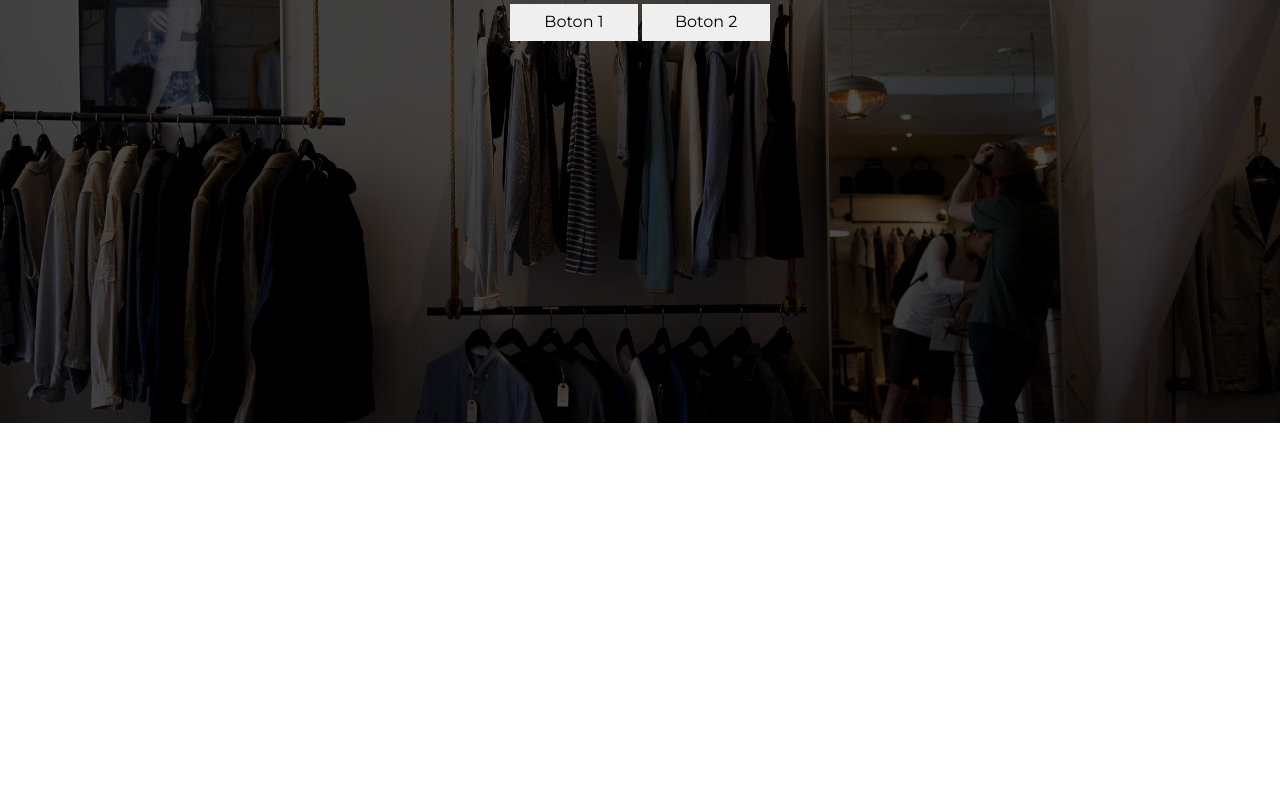
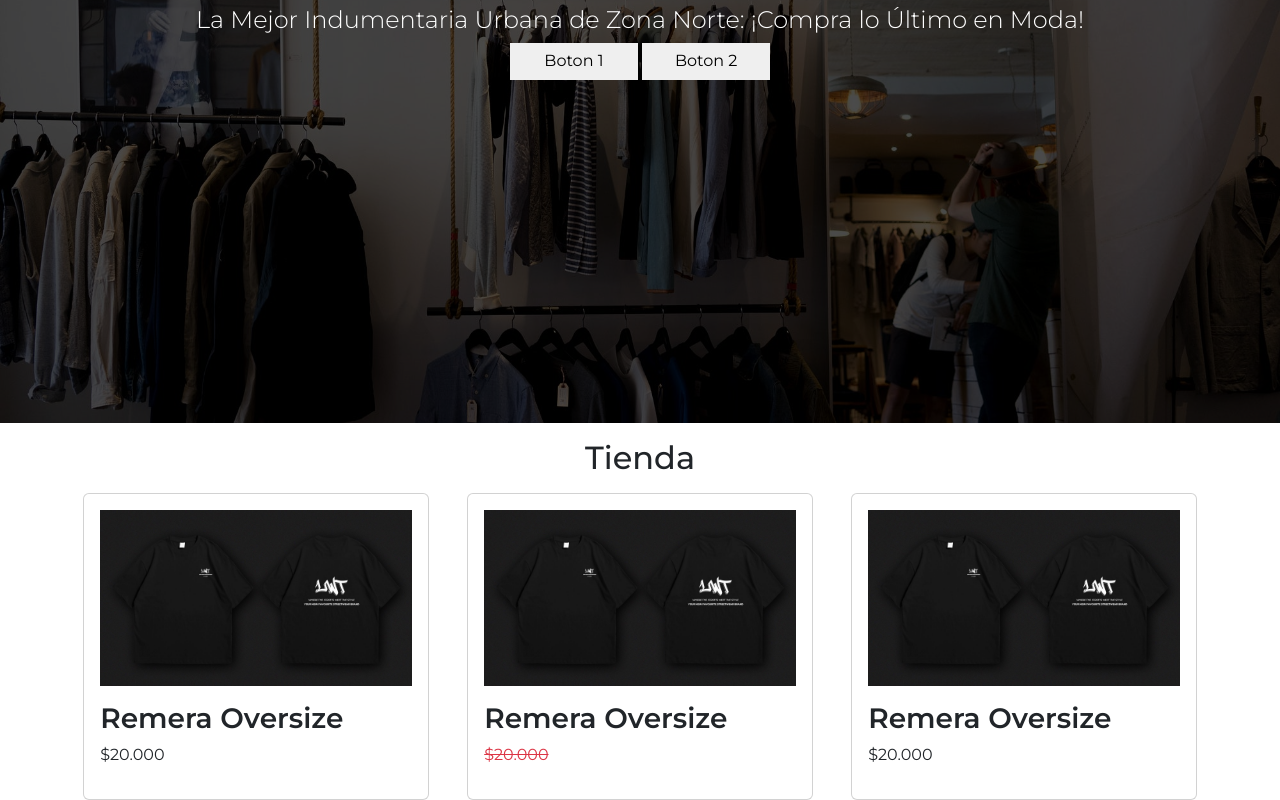
Before and after one commit to JoseAlvarezMartinez/ecommerce, a plain HTML site: page index.html in a window 1280 px wide. Shown: the part 337-1137 px from the top of the page. Before the commit the page ends 800 px from the top, so only its background shows below. Drawn offline with nearby package versions, Linux system fonts and the light colour scheme.

Commit message:
Main finalizado

```diff
--- a/index.html
+++ b/index.html
@@ -18,7 +18,7 @@
 <body>
     <header class="headerIndex">
         <div class="oscurecerFondo">
-            <nav class="navbar navbar-expand-lg bg-body-tertiary">
+            <nav class="navbar navbar-expand-lg bg-body-tertiary position-fixed w-100 z-2">
                 <div class="container-fluid">
                     <a class="navbar-brand" href="#">Titulo Ecommerce</a>
                     <button class="navbar-toggler" type="button" data-bs-toggle="collapse"
@@ -42,7 +42,7 @@
                 </div>
             </nav>
 
-            <section class="flexBasico h-75">
+            <section class="flexBasico h-100">
                 <h1 class="text-white fw-light fs-4 text-center">La Mejor Indumentaria Urbana de Zona Norte: ¡Compra lo
                     Último en Moda!</h1>
 
@@ -54,6 +54,30 @@
         </div>
     </header>
 
+    <main>
+        <h2 class="text-center my-3">Tienda</h2>
+
+        <section class="contenedorGrid">
+            <section class="card">
+                <img class="w-100" src="img/ImagenRemera.jpeg" alt="Remera marca Lowtian color negra">
+                <h3>Remera Oversize</h3>
+                <p class="precio">$20.000</p>
+            </section>
+
+            <section class="card">
+                <img class="w-100" src="img/ImagenRemera.jpeg" alt="Remera marca Lowtian color negra">
+                <h3>Remera Oversize</h3>
+                <p class="precio text-decoration-line-through text-danger">$20.000</p>
+            </section>
+
+            <section class="card cardTotal">
+                <img class="w-100" src="img/ImagenRemera.jpeg" alt="Remera marca Lowtian color negra">
+                <h3>Remera Oversize</h3>
+                <p class="precio">$20.000</p>
+            </section>
+        </section>
+    </main>
+
 
     <script src="https://cdn.jsdelivr.net/npm/bootstrap@5.3.3/dist/js/bootstrap.bundle.min.js"
         integrity="sha384-YvpcrYf0tY3lHB60NNkmXc5s9fDVZLESaAA55NDzOxhy9GkcIdslK1eN7N6jIeHz"
--- a/sass/layout/_header.scss
+++ b/sass/layout/_header.scss
@@ -1,4 +1,4 @@
-.headerIndex{
+.headerIndex {
     background-image: url(../../img/headerBackground.jpg);
     background-size: cover;
     background-repeat: no-repeat;
@@ -7,25 +7,42 @@
 
     position: relative;
 }
-.oscurecerFondo{
+
+.oscurecerFondo {
     position: absolute;
     width: 100%;
     height: 100%;
 
     background-color: #000000b4;
 }
-.flexBasico{
+
+.flexBasico {
     @extend %flexBasico;
     flex-direction: column;
 }
-.botonesHeader{
+
+.botonesHeader {
     border: none;
     width: 8rem;
     padding: .4rem 1rem;
 }
-.botonesHeader{
+
+.botonesHeader {
     transition: transform 0.3s;
-    &:hover{
+
+    &:hover {
         transform: scale(1.1);
     }
 }
+
+.card {
+    width: 90%;
+    margin: 0 auto;
+    max-width: 23rem;
+    padding: 1rem;
+}
+
+.card h3 {
+    margin-top: 1rem;
+    font-weight: 600;
+}
--- /dev/null
+++ b/sass/mq/_mediaqueries.scss
@@ -0,0 +1,34 @@
+$medidas: 600px, 800px;
+
+@each $medida in $medidas{
+    @media only screen and (min-width: $medida){
+        .contenedorGrid{
+            @if $medida == 600px{
+                display: grid;
+                grid-template-columns: repeat(2,1fr);
+                row-gap: 1rem;
+
+                width: 90%;
+                margin: 0 auto;
+            }
+            @else if $medida == 800px{
+                grid-template-columns: repeat(3,1fr);
+            }
+        }
+    }
+}
+
+
+@media only screen and (min-width: 600px){
+    .cardTotal{
+        grid-column: 1 / 3;
+        max-width: unset;
+    }
+}
+
+@media only screen and (min-width: 700px){
+    .cardTotal{
+        grid-column: unset;
+    }
+
+}
--- a/sass/styles.scss
+++ b/sass/styles.scss
@@ -1,4 +1,5 @@
 @import "./layout/header";
+@import "./mq/mediaqueries";
 @import "./utilities/extends";
 *{
     font-family: "Montserrat", sans-serif;
```
Also changed, not shown: css/styles.css, img/ImagenRemera.jpeg (added), 1 other file.
